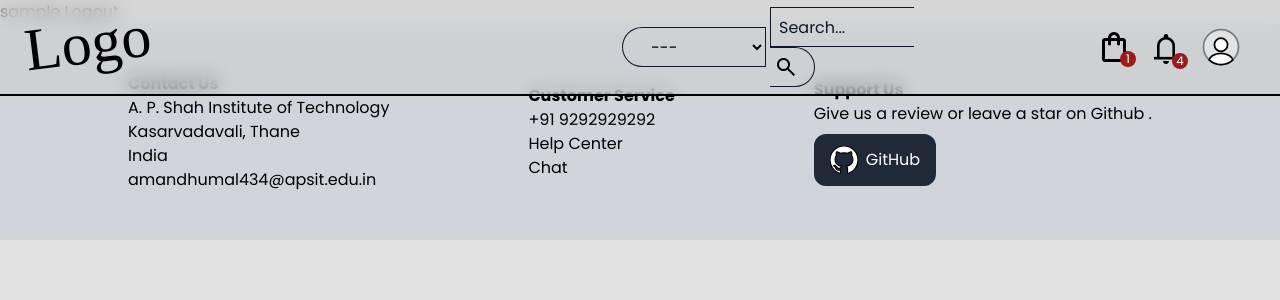
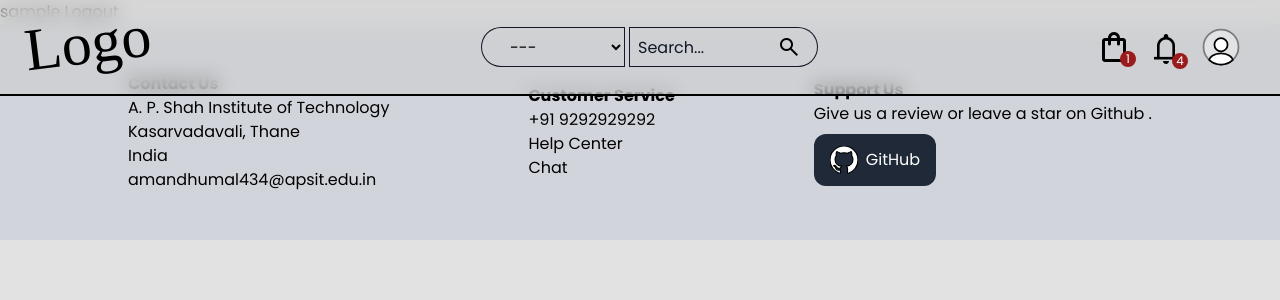
Before and after one commit to Tags-Based-Recommendation-Engine/storefront, a Django app: page / in a window 1280 px wide. Shown: the top 300 px of the page. Run offline with Django 5.2, Linux system fonts and the light colour scheme; the visitor is signed in with stand-in values (Sample User, id 1); some web fonts are replaced.

Commit message:
fixed - search bar

```diff
--- a/webstore/templates/base.html
+++ b/webstore/templates/base.html
@@ -23,22 +23,20 @@
         <a href="{% url 'index' %}"><h1 class="logo text-6xl pb-2 text-gray-950">Logo</h1></a>
       </div>
 
-      <div class="flex-1 flex flex-row h-full justify-center items-center">
+      <div class="flex flex-row h-full justify-center items-center">
         <select id="selectOption" class="flex-2 rounded-tl-full rounded-bl-full rounded-md rounded-r-md p-2 outline-none w-36 text-gray-950 bg-transparent border border-gray-900 placeholder-gray-900 hover:bg-gray-300 ml-8 mr-1 pl-6" style="height: 2.5rem;">
             <option value="0">---</option>
             {% for cat in catagory %}
             <option value="1">{{cat.name}}</option>
             {% endfor%}
         </select>
-
-<form method="POST" action="{% url 'index' %}">
+      <form method="POST" action="{% url 'index' %}" class="w-1/3 flex">
           {% csrf_token %}
           <input type="text" placeholder="Search..." name="searchtext" class="flex-1 p-2 outline-none w-36 text-gray-950 bg-transparent border border-gray-900 border-r-0 rounded-none rounded-r-md placeholder-gray-900 hover:bg-gray-300 rounded-tr-none rounded-br-none pl-2" style="height: 2.5rem;">
           <button id="searchButton" type="submit" class="rounded-full p-1 border border-gray-900 border-l-0 rounded-tl-none rounded-bl-none hover:bg-gray-300 flex justify-center items-center pr-4" style="height: 2.5rem;">
               <span class="material-symbols-outlined">search</span>
           </button>
       </form>
-
     </div>
 
       <div class="header-links h-full w-48 ml-auto flex items-center">
--- a/webstore/templates/market/index.html
+++ b/webstore/templates/market/index.html
@@ -8,7 +8,7 @@
 
 {% else %}
 
-<div class="swiper-container overflow-x-hidden">
+<div class="swiper-container overflow-x-hidden mt-24">
 <div class="swiper-wrapper">
 {% for p in product|slice:":3" %}
 <div class="swiper-slide">
```
Lines whose indentation alone changed are shown as unchanged.
